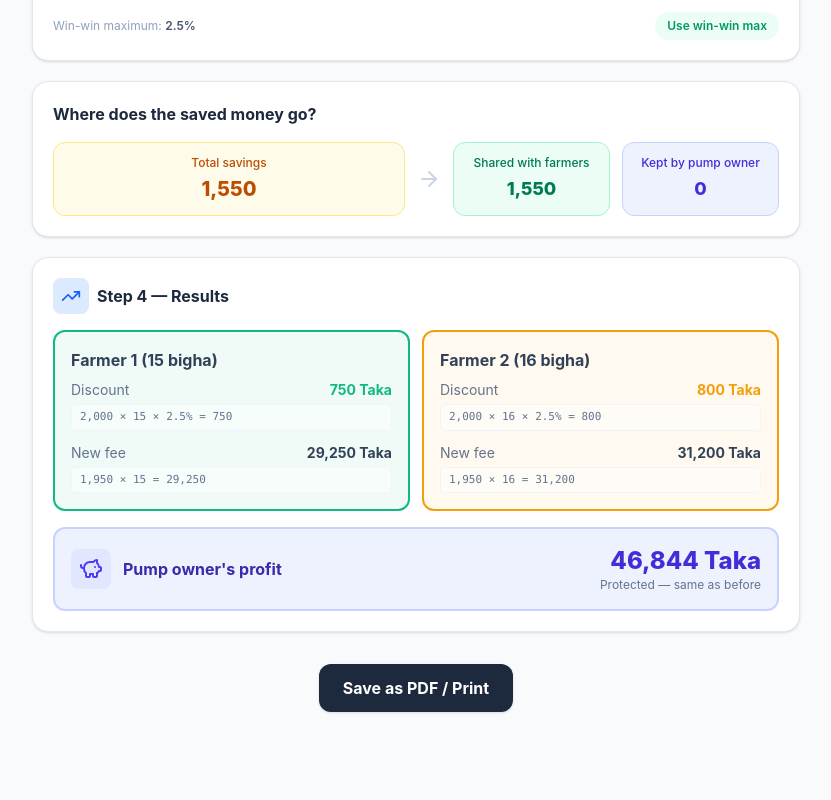
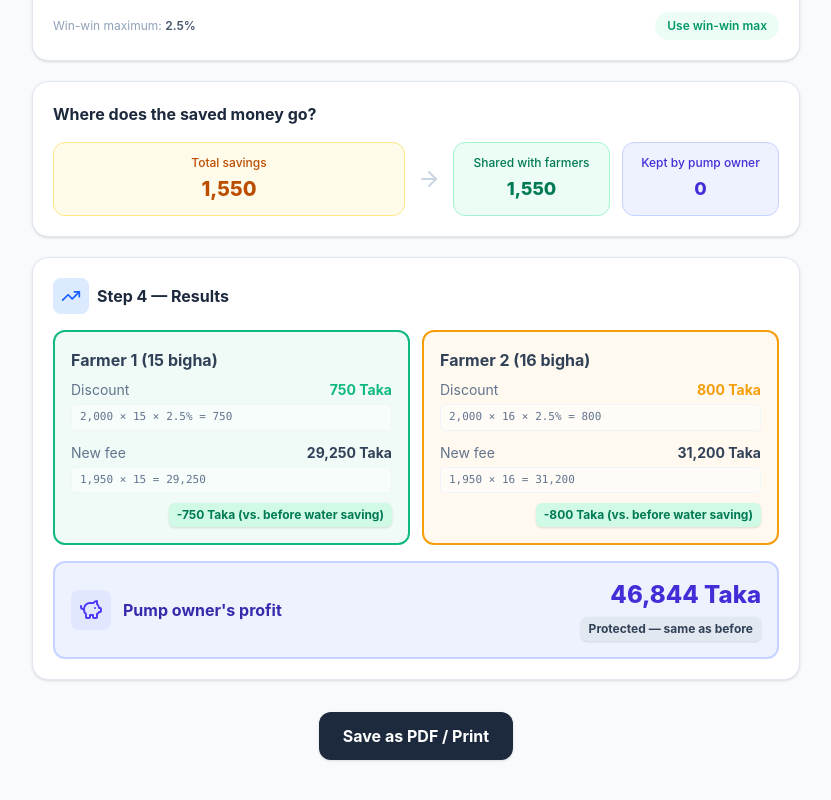
Before and after one commit to akamiyat-cyber/irrigation-simulator, a React (Vite) app: page / in a window 1280 px wide. Shown: the part 1370-2170 px from the top of the page, without its empty margins (224-1055 px from the left). Before the commit the page ends 2130 px from the top, so only its background shows below. Built offline with nearby package versions, Linux system fonts and the light colour scheme.

Commit message:
Make vs before water saving comparison more prominent in Simple view

```diff
--- a/src/App.tsx
+++ b/src/App.tsx
@@ -628,6 +628,11 @@ const SimpleView: React.FC<SimpleViewProps> = ({ params, setParams, t }) => {
                   <div className="text-[11px] text-slate-500 bg-white/50 px-2 py-1 rounded font-mono border border-slate-100 overflow-x-auto whitespace-nowrap">
                     {fmt(newUnitFee)} × {farmer.area} = {fmt(newUnitFee * Number(farmer.area))}
                   </div>
+                  <div className="mt-2 text-right">
+                    <span className="bg-emerald-100 text-emerald-700 font-bold px-2 py-1 rounded-md text-xs inline-block shadow-sm">
+                      -{fmt(discount)} {t.taka} ({t.changedBy})
+                    </span>
+                  </div>
                 </div>
               </div>
             );
@@ -652,6 +657,11 @@ const SimpleView: React.FC<SimpleViewProps> = ({ params, setParams, t }) => {
                 <div className="text-[11px] text-slate-500 bg-white/50 px-2 py-1 rounded font-mono border border-slate-100 overflow-x-auto whitespace-nowrap">
                   {fmt(base.ownerFee * (1 - r / 100))} × {params.pumpOwnerArea} = {fmt(base.ownerFee * (1 - r / 100) * Number(params.pumpOwnerArea))}
                 </div>
+                <div className="mt-2 text-right">
+                  <span className="bg-emerald-100 text-emerald-700 font-bold px-2 py-1 rounded-md text-xs inline-block shadow-sm">
+                    -{fmt(currentPoint.ownerFarmerProfit)} {t.taka} ({t.changedBy})
+                  </span>
+                </div>
               </div>
             </div>
           )}
@@ -663,9 +673,17 @@ const SimpleView: React.FC<SimpleViewProps> = ({ params, setParams, t }) => {
             <span className="font-bold text-indigo-800">{t.pumpOwnerProfitLabel}</span>
           </div>
           <div className="text-right">
-            <div className="text-2xl font-extrabold text-indigo-700">{fmt(currentPoint.pumpBusinessProfit)} {t.taka}</div>
-            <div className="text-xs text-slate-500">
-              {Math.abs(ownerProfitDelta) < 1 ? t.sameAsBefore : `${ownerProfitDelta >= 0 ? '+' : ''}${fmt(ownerProfitDelta)} ${t.taka} (${t.changedBy})`}
+            <div className="text-2xl font-extrabold text-indigo-700 mb-1">{fmt(currentPoint.pumpBusinessProfit)} {t.taka}</div>
+            <div className="mt-1 text-right">
+              {Math.abs(ownerProfitDelta) < 1 ? (
+                <span className="bg-slate-200 text-slate-700 font-bold px-2 py-1 rounded-md text-xs inline-block shadow-sm">
+                  {t.sameAsBefore}
+                </span>
+              ) : (
+                <span className="bg-emerald-100 text-emerald-700 font-bold px-2 py-1 rounded-md text-xs inline-block shadow-sm">
+                  {ownerProfitDelta >= 0 ? '+' : ''}{fmt(ownerProfitDelta)} {t.taka} ({t.changedBy})
+                </span>
+              )}
             </div>
           </div>
         </div>
```
